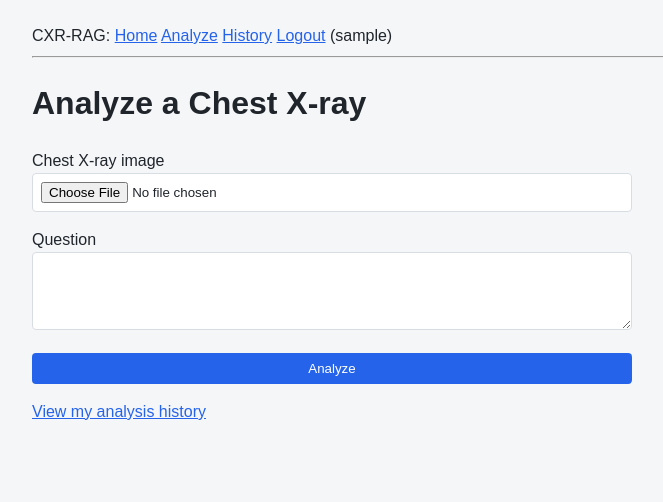
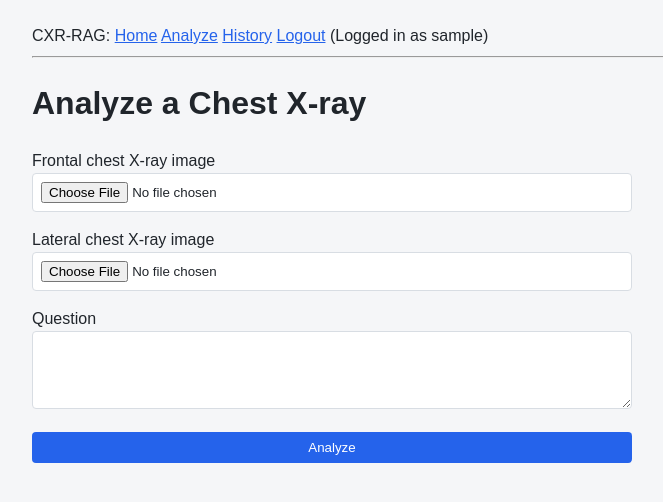
Before and after one commit to a-mx/cxr-rag, a Flask app: page /analyze in a window 1280 px wide. Shown: the top 502 px of the page, without its empty margins (132-795 px from the left). Run offline with Flask 3, Linux system fonts and the light colour scheme; the visitor is signed in with stand-in values (Sample User, id 1); some libraries are stand-ins or nearby versions.

Commit message:
feat: include lateral image

```diff
--- a/src/app/main/forms.py
+++ b/src/app/main/forms.py
@@ -6,16 +6,30 @@ from wtforms.validators import DataRequired, Length, Optional
 class AnalyzeForm(FlaskForm):
     allowed_image_types=["jpg", "png"]
 
-    image = FileField(
-        label="Chest X-ray image",
-        validators=[FileRequired(message="Please select an image."),
-                    FileAllowed(allowed_image_types, message=f"Allowed image types are {', '.join(allowed_image_types)}")],
+
+    frontal_image = FileField(
+        label="Frontal chest X-ray image",
+        validators=[
+            FileRequired(message="Please select an image."),
+            FileAllowed(allowed_image_types, message=f"Allowed image types are {', '.join(allowed_image_types)}")
+            ],
     )
+
+    lateral_image = FileField(
+        label="Lateral chest X-ray image",
+        validators=[
+            Optional(),
+            FileAllowed(allowed_image_types, message=f"Allowed image types are {', '.join(allowed_image_types)}")
+            ],
+    )
+
     max_question_length = 512
     question = TextAreaField(
         label="Question",
-        validators=[Optional(),
-                    Length(max=max_question_length, message=f"Question must be at most {max_question_length} characters.")],
+        validators=[
+            Optional(),
+            Length(max=max_question_length, message=f"Question must be at most {max_question_length} characters.")
+            ],
     )
 
     submit = SubmitField(label="Analyze")
--- a/src/app/main/routes.py
+++ b/src/app/main/routes.py
@@ -54,12 +54,18 @@ def index():
 def analyze():
     form = AnalyzeForm()
     if form.validate_on_submit():
-        original_name, image_path = _save_upload(form.image.data)
+        original_name, image_path = _save_upload(form.frontal_image.data)
+        lateral_name = None
+        lateral_path = None
+
+        if form.lateral_image.data:
+            lateral_name, lateral_path = _save_upload(form.lateral_image.data)
 
         k = current_app.config["TOP_K"]
 
         result = analyze_image(
             image_path=image_path,
+            lateral_image_path=lateral_path,
             question=form.question.data or None,
             top_k=k,
             strategy="image_only",
@@ -68,7 +74,9 @@ def analyze():
         analysis = Analysis(
             user_id=current_user.id,
             image_filename=original_name,
+            lateral_filename=lateral_name,
             stored_image_name=image_path.name,
+            stored_lateral_image_name=lateral_path.name if lateral_path else None,
             user_prompt=form.question.data or None,
             generated_report=result.report,
             top_k=k,
@@ -84,6 +92,7 @@ def analyze():
             analysis.bounding_boxes.append(
                 BoundingBox(
                     label=box["label"],
+                    view=box.get("view", "frontal"),
                     x0=box["x0"],
                     y0=box["y0"],
                     x1=box["x1"],
@@ -129,7 +138,17 @@ def analysis_image(analysis_id: int):
         abort(403)
 
     upload_dir = Path(current_app.config["UPLOAD_DIR"]).resolve()
-    image_path = (upload_dir / analysis.stored_image_name).resolve()
+    view = request.args.get("view", "frontal")
+    image_name = (
+        analysis.stored_lateral_image_name
+        if view == "lateral"
+        else analysis.stored_image_name
+    )
+
+    if not image_name:
+        abort(404)
+
+    image_path = (upload_dir / image_name).resolve()
 
     if upload_dir not in image_path.parents or not image_path.is_file():
         abort(404)
--- a/src/app/models/analysis.py
+++ b/src/app/models/analysis.py
@@ -15,7 +15,10 @@ class Analysis(db.Model):
         index=True,
     )
     image_filename = db.Column(db.String(255), nullable=False)
+    lateral_filename =  db.Column(db.String(255), nullable=True)
+
     stored_image_name = db.Column(db.String(255), nullable=False)
+    stored_lateral_image_name = db.Column(db.String(255), nullable=True)
 
     user_prompt = db.Column(db.Text, nullable=True)
 
--- a/src/app/models/bounding_box.py
+++ b/src/app/models/bounding_box.py
@@ -16,6 +16,7 @@ class BoundingBox(db.Model):
     analysis = db.relationship("Analysis", back_populates="bounding_boxes")
 
     label = db.Column(db.String(128), nullable=False)
+    view = db.Column(db.String(20), nullable=False, default="frontal")
     #[y0, x0, y1, x1]
 
     y0 = db.Column(db.Float, nullable=False)
--- a/src/app/static/css/main.css
+++ b/src/app/static/css/main.css
@@ -119,7 +119,7 @@ table {
 
 th,
 td {
-    padding: 8px;
+    padding: 15px;
     border: 1px solid var(--color-border);
     text-align: left;
 }
--- a/src/app/templates/base.html
+++ b/src/app/templates/base.html
@@ -15,7 +15,7 @@
                 <a href="{{ url_for('main.analyze') }}">Analyze</a>
                 <a href="{{ url_for('main.history') }}">History</a>
                 <a href="{{ url_for('auth.logout') }}">Logout</a>
-                <span>({{ current_user.username }})</span>
+                <span>(Logged in as {{ current_user.username }})</span>
             {% else %}
                 <a href="{{ url_for('auth.login') }}">Login</a>
                 <a href="{{ url_for('auth.register') }}">Register</a>
--- a/src/app/templates/main/analyze.html
+++ b/src/app/templates/main/analyze.html
@@ -7,9 +7,17 @@
     {{ form.hidden_tag() }}
 
     <p>
-        {{ form.image.label }}<br>
-        {{ form.image() }}<br>
-        {% for error in form.image.errors %}
+        {{ form.frontal_image.label }}<br>
+        {{ form.frontal_image() }}<br>
+        {% for error in form.frontal_image.errors %}
+            <span style="color: red;">[{{ error }}]</span>
+        {% endfor %}
+    </p>
+
+    <p>
+        {{ form.lateral_image.label }}<br>
+        {{ form.lateral_image() }}<br>
+        {% for error in form.lateral_image.errors %}
             <span style="color: red;">[{{ error }}]</span>
         {% endfor %}
     </p>
@@ -24,6 +32,4 @@
 
     <p>{{ form.submit() }}</p>
 </form>
-
-<p><a href="{{ url_for('main.history') }}">View my analysis history</a></p>
 {% endblock %}
--- a/src/app/templates/main/history.html
+++ b/src/app/templates/main/history.html
@@ -9,7 +9,6 @@
         <tr>
             <th>Date</th>
             <th>Image</th>
-            <th>Strategy</th>
             <th>Preview</th>
             <th></th>
         </tr>
@@ -19,7 +18,6 @@
         <tr>
             <td>{{ a.created_at.strftime("%Y-%m-%d %H:%M") }}</td>
             <td>{{ a.image_filename }}</td>
-            <td>{{ a.retrieval_strategy }}</td>
             <td>{{ a.short_report }}</td>
             <td><a href="{{ url_for('main.result', analysis_id=a.id) }}">View</a></td>
         </tr>
--- a/src/app/templates/main/index.html
+++ b/src/app/templates/main/index.html
@@ -5,8 +5,6 @@
 
 {% if current_user.is_authenticated %}
     <p>You are logged in as <strong>{{ current_user.username }}</strong>.</p>
-    <p><a href="{{ url_for('main.analyze') }}">Analyze a chest X-ray</a></p>
-    <p><a href="{{ url_for('main.history') }}">My history</a></p>
 {% else %}
     <p>Please <a href="{{ url_for('auth.login') }}">log in</a>
        or <a href="{{ url_for('auth.register') }}">register</a> to continue.</p>
--- a/src/prompts/radiology_report.txt
+++ b/src/prompts/radiology_report.txt
@@ -13,7 +13,8 @@ The JSON must have exactly this structure:
   "bounding_boxes": [
     {
       "box_2d": [y0, x0, y1, x1],
-      "label": "string"
+      "label": "string",
+      "view": "frontal"
     }
   ]
 }
@@ -41,6 +42,8 @@ Requirements:
    - y0 must be smaller than y1.
    - x0 must be smaller than x1.
    - The "label" must describe the localized finding.
+  - The "view" must be either "frontal" or "lateral".
+  - Use "frontal" for the frontal image and "lateral" for the lateral image.
    - Do not return more than three boxes for the same finding.
 
 Laterality:
```
Also changed, not shown: src/app/services/generator.py (+36 -13 lines), src/app/services/pipeline.py (+8 -1 lines), src/app/templates/main/result.html (+34 -25 lines).
